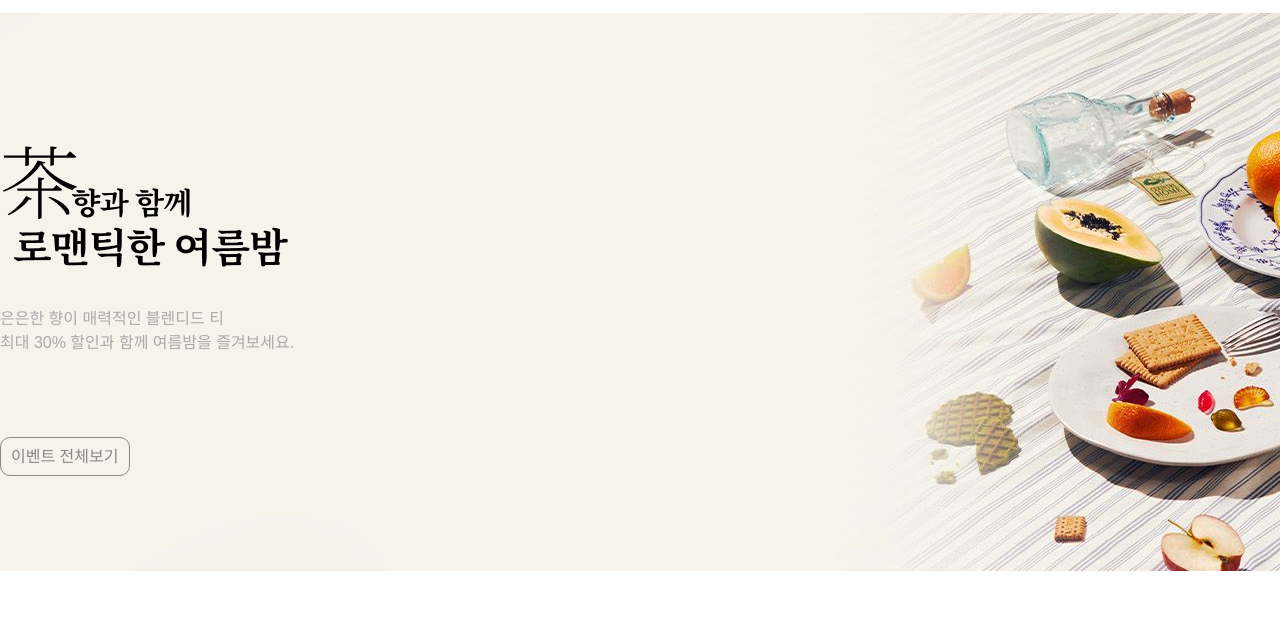
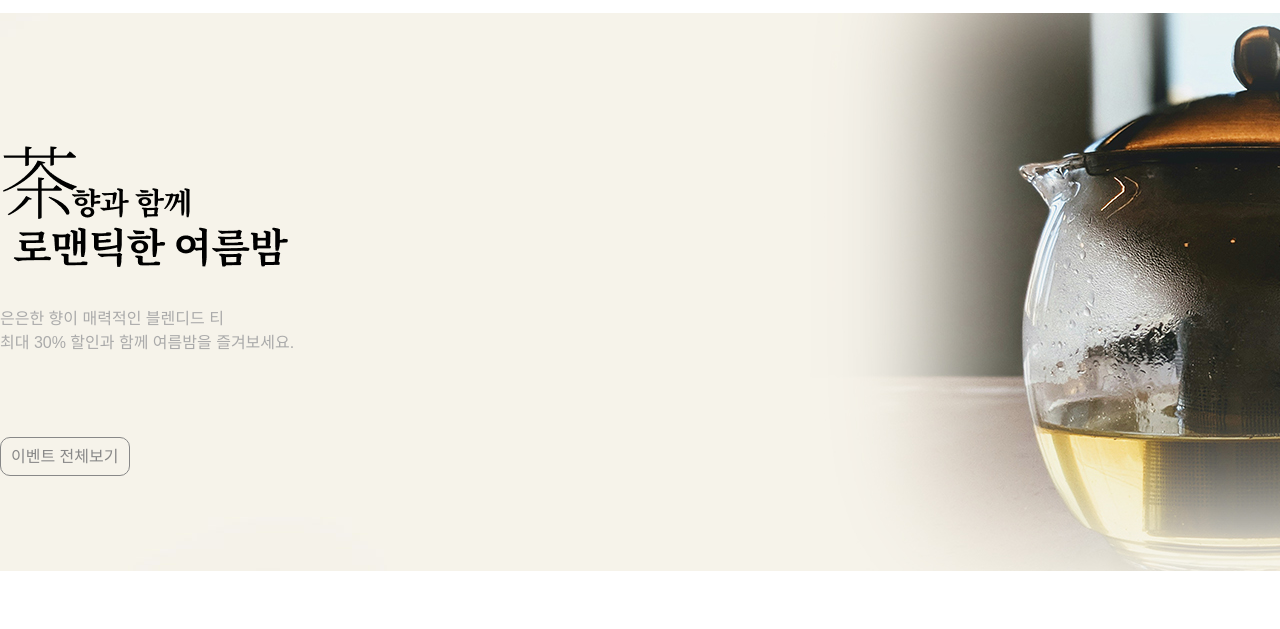
Before and after one commit to jiwon103/osulloc_redesign, a plain HTML site: page index.html in a window 1280 px wide. Shown: the part 59-688 px from the top of the page. Drawn offline with Linux system fonts and the light colour scheme.

Commit message:
Add files via upload

```diff
--- a/css/main.css
+++ b/css/main.css
@@ -40,7 +40,12 @@ header .login li {
 header .login li img {width: 20px;}
 header .login .lang {border: 0; outline: none;}
 
-.mainVisual {background: url(../img/MAIN.jpg) no-repeat; padding-top: 72px; height: 630px;}
+.mainVisual {
+    background: url(../img/main1.jpg) no-repeat;
+    padding-top: 72px;
+    height: 630px;
+    transition: background-Image 1s;
+}
 .mainVisual .mainimg {
     width: 1440px;
     margin: 0 auto;
--- a/index.html
+++ b/index.html
@@ -47,7 +47,7 @@
     <section class="cont1">
         <div class="c1tit">
             <h2>주간 베스트</h2>
-            <a href="#">더보기></a>
+            <a href="#">더보기 ></a>
         </div>
         <ul class="cont1img">
             <li>
@@ -118,7 +118,7 @@
     <section class="cont3">
         <div class="c3tit">
             <h5>오설록만의 특별한 티 푸드</h5>
-            <a href="#">더보기></a>
+            <a href="#">더보기 ></a>
         </div>
         <ul class="teafood">
             <li>
@@ -224,5 +224,15 @@
         </div>
         </div>
     </footer>
+    <script>
+        const mainbg=document.querySelector('.mainVisual')
+        let bgIndex=0
+
+        setInterval(()=>{
+            mainbg.style.backgroundImage=`url(./img/main${bgIndex+1}.jpg)`
+            bgIndex++;
+            if(bgIndex>2) bgIndex=0
+        },2000)
+    </script>
 </body>
 </html>
```
Also changed, not shown: img/main1.jpg (added), img/main2.jpg (added), img/main2.png, img/main3.jpg (added), img/main3.png (added).
